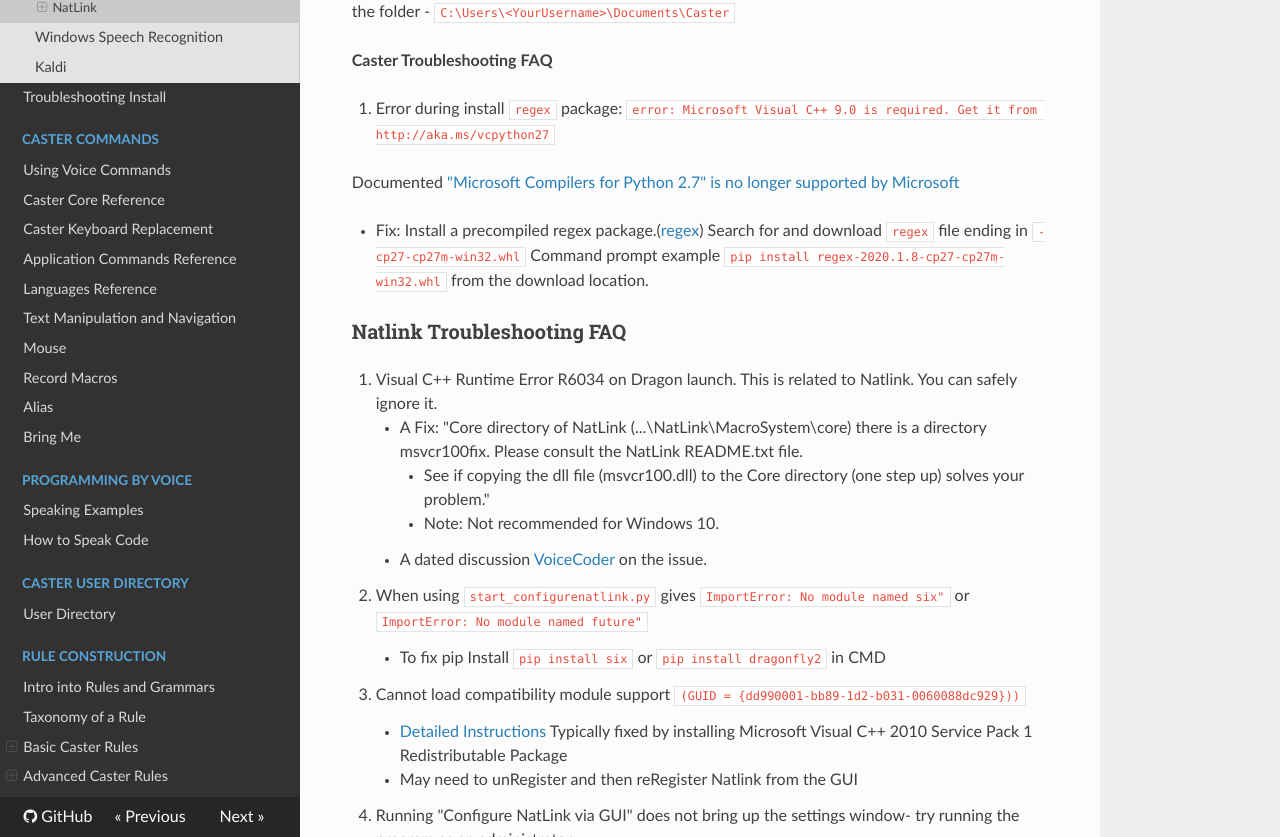
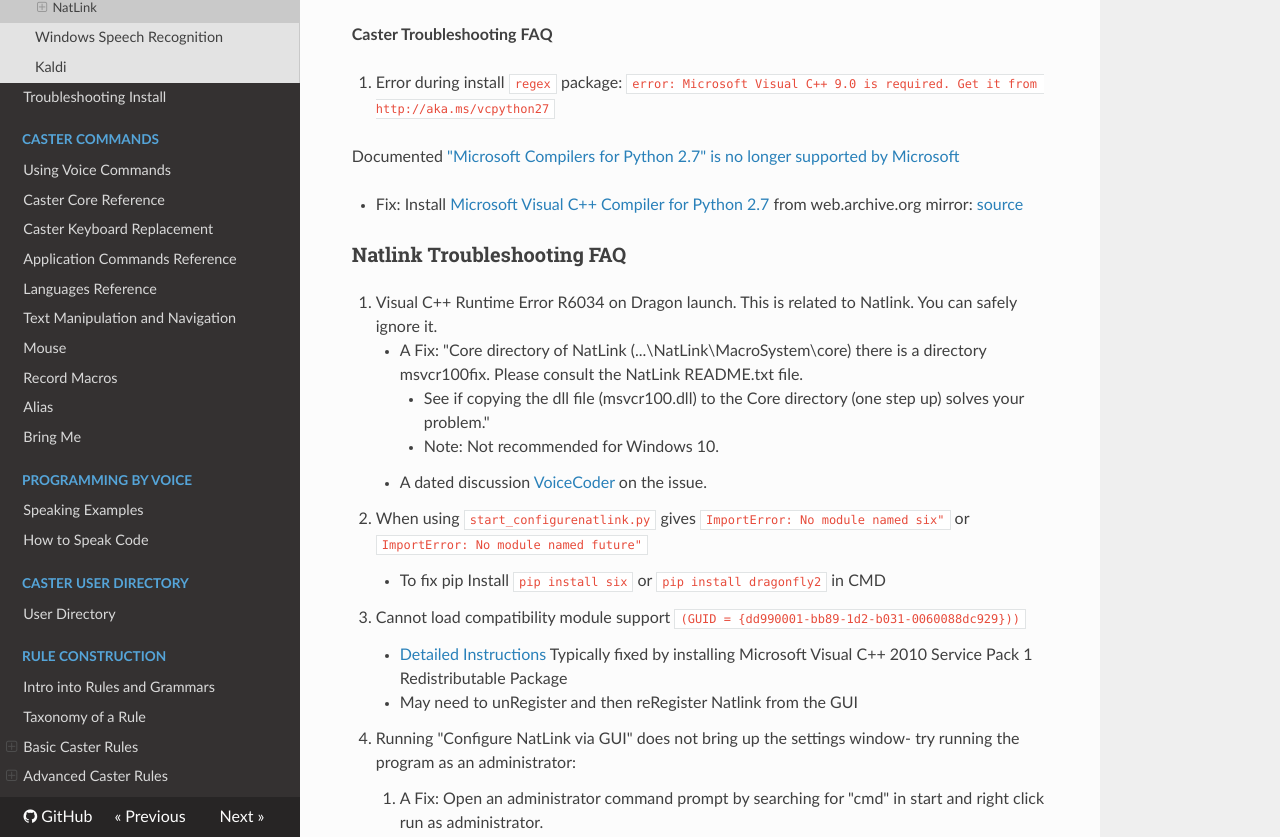
Before and after one commit to dictation-toolbox/Caster, an MkDocs documentation site: the page built from docs/readthedocs/Installation/Windows/Dragon_NaturallySpeaking.md, in a window 1280 px wide and 900 px high, scrolled down 3536 px, cut to the strip 63-900 px from the top of the window. Built offline with MkDocs 1.6.1, drawn with Linux system fonts in a browser that asks for light colours; nearby versions of some CDN libraries; comment, search, counter and statistics services are not loaded; some of the changed text lies outside the part shown.

Commit message:
Get C++ Compiler for Python 2.7 from web.archive.org

```diff
--- a/docs/readthedocs/Installation/Windows/Dragon_NaturallySpeaking.md
+++ b/docs/readthedocs/Installation/Windows/Dragon_NaturallySpeaking.md
@@ -15,6 +15,7 @@ After installing Dragon Naturally Speaking, you can configure the DNS settings b
 1. Download and install [Python v2.7.18 32-bit](https://www.python.org/downloads/release/python-2718/) listed as `Windows x86 MSI installer` not Python 3 or the Python 2.7 64-bit.
 
     - These dependencies will change when Natlink utilizes Python 3.
+    - Install [Microsoft Visual C++ Compiler for Python 2.7](https://web.archive.org/web/20190720195601/http://www.microsoft.com/en-us/download/confirmation.aspx?id=44266) from web.archive.org mirror
 
 2. Make sure to select `Add python to path`.
 
@@ -40,13 +41,10 @@ After installing Dragon Naturally Speaking, you can configure the DNS settings b
 1. Download Caster from the [master branch](https://github.com/dictation-toolbox/Caster/archive/master.zip).
 2. Open up the zip file downloaded
 3. Copy the contents of `Caster-master` folder. You can put it anywhere but it is common to use `%USERPROFILE%\Documents\Caster`.
-4. Due to Python 2.7 a precompiled [regex](https://www.lfd.uci.edu/~gohlke/pythonlibs/#regex) package needs to be installed.
-    Search for and download `regex` file ending in `cp27-cp27m-win32.whl`
-    Command prompt example `pip install regex-2020.1.8-cp27-cp27m-win32.whl`
-5. Install dependencies and set up Natlink by running `Caster/Install_Caster_DNS-WSR.bat`.
+4. Install dependencies and set up Natlink by running `Caster/Install_Caster_DNS-WSR.bat`.
 
-- *Note: For this to work correctly, Python must be installed to `C:/Python27` **
-- **Optional Step** for Caster's `Legion` MouseGrid- Legion Feature available on Windows 8 and above.
+    - *Note: For this to work correctly, Python must be installed to `C:/Python27`
+    - Optional Step** for Caster's `Legion` MouseGrid- Legion Feature available on Windows 8 and above.
 
 6. The Legion MouseGrid requires [Microsoft Visual C++ Redistributable Packages for Visual Studio 2015, 2017 and 2019 (x86).](https://support.microsoft.com/en-nz/help/2977003/the-latest-supported-visual-c-downloads) Note: Should not be needed if Windows 10 is up-to-date.
 
@@ -83,8 +81,7 @@ An alternative to the instructions above for configuring Natlink. Automatically
 
    Documented ["Microsoft Compilers for Python 2.7" is no longer supported by Microsoft](https://github.com/dictation-toolbox/Caster/issues/890)
 
-   - Fix: Install a precompiled regex package.([regex](https://www.lfd.uci.edu/~gohlke/pythonlibs/#regex)) Search for and download `regex` file ending in `-cp27-cp27m-win32.whl`
-     Command prompt example `pip install regex-2020.1.8-cp27-cp27m-win32.whl` from the download location.
+   - Fix: Install [Microsoft Visual C++ Compiler for Python 2.7](https://web.archive.org/web/20190720195601/http://www.microsoft.com/en-us/download/confirmation.aspx?id=44266) from web.archive.org mirror: [source](https://stackoverflow.com/questions/43645519/microsoft-visual-c-9-0-is-required)
 
 ### Natlink Troubleshooting FAQ
 
```
